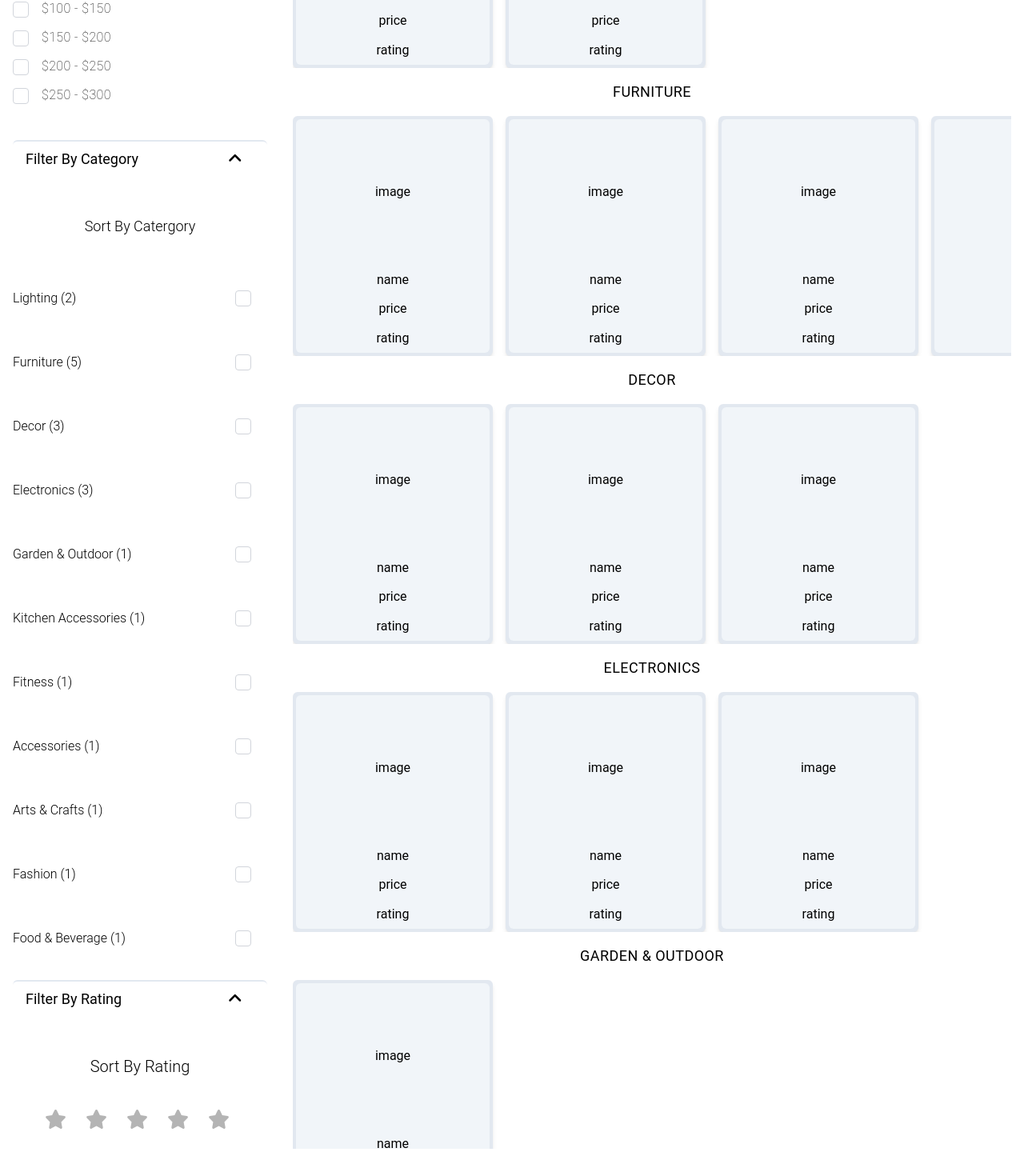
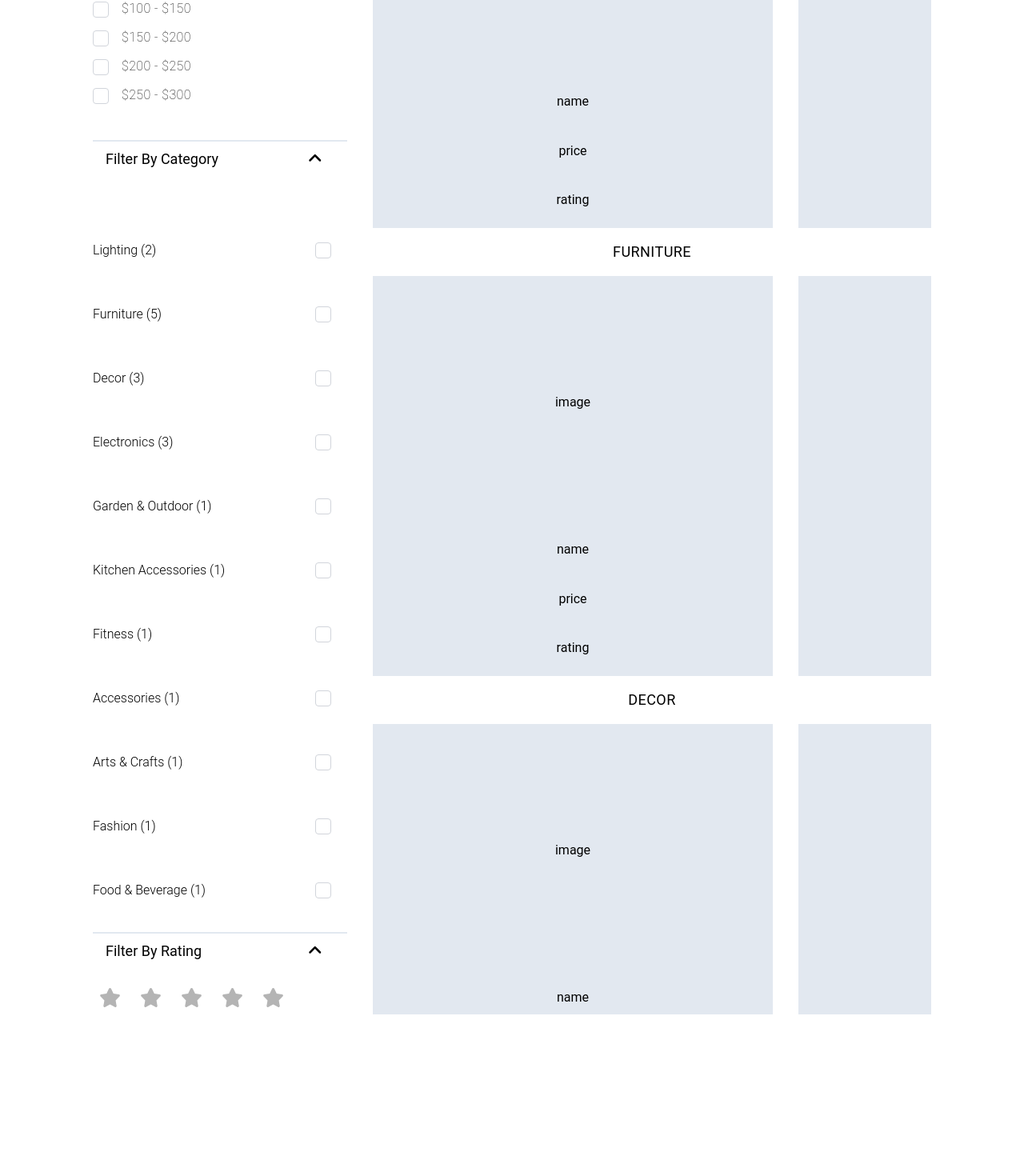
Before and after one commit to mSharifHub/e-commerce, a React (Create React App) app: page / in a window 1280 px wide. Shown: the part 455-1925 px from the top of the page at 80% size. After the commit the page ends 1723 px from the top, so only its background shows below. Built offline with nearby package versions, Linux system fonts and the light colour scheme.

Commit message:
Code Refractor: changing the size of products display and added margins to home screen

```diff
--- a/src/components/categoryDisplay/CategoryDisplay.jsx
+++ b/src/components/categoryDisplay/CategoryDisplay.jsx
@@ -48,7 +48,7 @@ export function CategoryDisplay() {
             </div>
             <div
               id={`slider-${category}`}
-              className="relative  flex items-center w-full h-full overflow-x-scroll scroll whitespace-nowrap scroll-smooth scrollbar-hide gap-4 "
+              className="relative  flex items-center w-full h-full overflow-x-scroll scroll whitespace-nowrap scroll-smooth scrollbar-hide gap-8 "
             >
               {categories[category].map((product) => (
                 <div key={product.id}>
--- a/src/components/filter/categoryComponent/CategoryComponent.jsx
+++ b/src/components/filter/categoryComponent/CategoryComponent.jsx
@@ -32,11 +32,6 @@ export default function CategoryComponent() {
 
   return (
     <div className=" relative flex h-full w-full flex-col  justify-start p-4  ">
-      <div>
-        <span className=" flex   font-light text-lg sm:justify-center  py-4  ">
-          Sort By Catergory
-        </span>
-      </div>
       <div className="flex-col ">
         {listCategories.map((category) => (
           <label
--- a/src/components/filter/filterPopUpMenu/FilterPopUpMenu.jsx
+++ b/src/components/filter/filterPopUpMenu/FilterPopUpMenu.jsx
@@ -15,7 +15,7 @@ export default function FilterPopUpMenu({ label, Component }) {
       <div
         onClick={toogle}
         onKeyDown={toogle}
-        className="m-4 flex border-t-2 border-slate-200 py-2 px-4 rounded-md cursor-pointer  "
+        className="m-4 flex border-t-2 border-slate-200 py-2 px-4  cursor-pointer  "
       >
         <div className=" flex justify-between items-center w-full">
           <span className="text-lg capitalize hover:text-slate-500">
--- a/src/components/filter/ratingComponent/StarRatingComponent.jsx
+++ b/src/components/filter/ratingComponent/StarRatingComponent.jsx
@@ -14,10 +14,7 @@ export default function StarRatingComponent() {
   };
 
   return (
-    <div className="flex h-full justify-start items-center flex-col sm:mt-8 p-4  ">
-      <span className="font-light text-xl">Sort By Rating</span>
-
-      <div className="flex justify-center mt-8 items-center">
+    <div className="flex  justify-start ml-4 ">
       {[...Array(5)].map((_, index) => {
         const starID = `star-rating-${index + 1}`;
         const currentIndex = index + 1;
@@ -33,15 +30,12 @@ export default function StarRatingComponent() {
             <FontAwesomeIcon
               icon={faStar}
               size="xl"
-                color={`${
-                  currentIndex <= state.rating ? "#ffa500" : "#b4b4b4"
-                }`}
+              color={`${currentIndex <= state.rating ? "#ffa500" : "#b4b4b4"}`}
               className="cursor-pointer  p-2 mr-2"
             />
           </label>
         );
       })}
     </div>
-    </div>
   );
 }
--- a/src/components/pages/Home.jsx
+++ b/src/components/pages/Home.jsx
@@ -3,9 +3,11 @@ import { Filter } from "../filter/Filter";
 
 export function Home() {
   return (
-    <div className="h-screen  w-screen  grid sm:grid-cols-[350px_1fr]">
-      <Filter />
-      <div className="p-4 h-full w-full overflow-x-scroll  scroll whitespace-nowrap">
+    <div className="h-screen  mx-[100px] grid sm:grid-cols-[350px_1fr] ">
+      <div className="hidden sm:inline-flex">
+        <Filter />
+      </div>
+      <div className="p-4 h-full w-full overflow-x-scroll  scroll whitespace-nowrap  scrollbar-hide">
         <CategoryDisplay />
       </div>
     </div>
--- a/src/components/products/Product.jsx
+++ b/src/components/products/Product.jsx
@@ -1,7 +1,7 @@
 export function Product() {
   return (
-    <div className="grid  bg-slate-200 w-[250px] h-[300px]  rounded-md shadow-md cursor-pointer">
-      <div className="grid grid-rows-[1fr_0.2fr_0.2fr_0.2fr] m-1 rounded-md bg-slate-100">
+    <div className="grid  bg-slate-200 w-[500px] h-[500px]  cursor-pointer">
+      <div className="grid grid-rows-[1fr_0.2fr_0.2fr_0.2fr] m-1 ">
         <div className=" flex justify-center items-center ">image</div>
         <div className=" flex justify-center items-center ">name</div>
         <div className=" flex justify-center items-center ">price</div>
```
Lines whose indentation alone changed are shown as unchanged.
